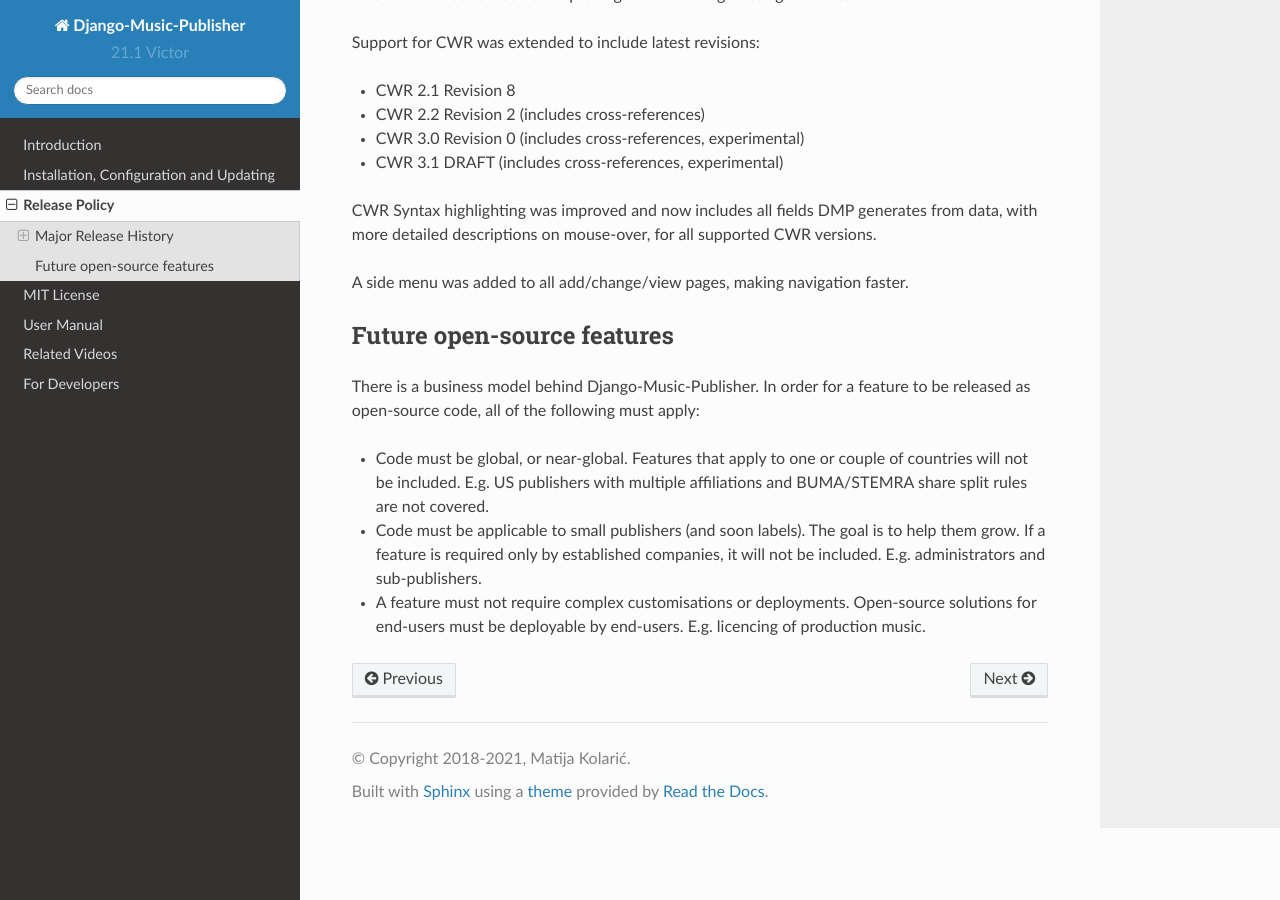
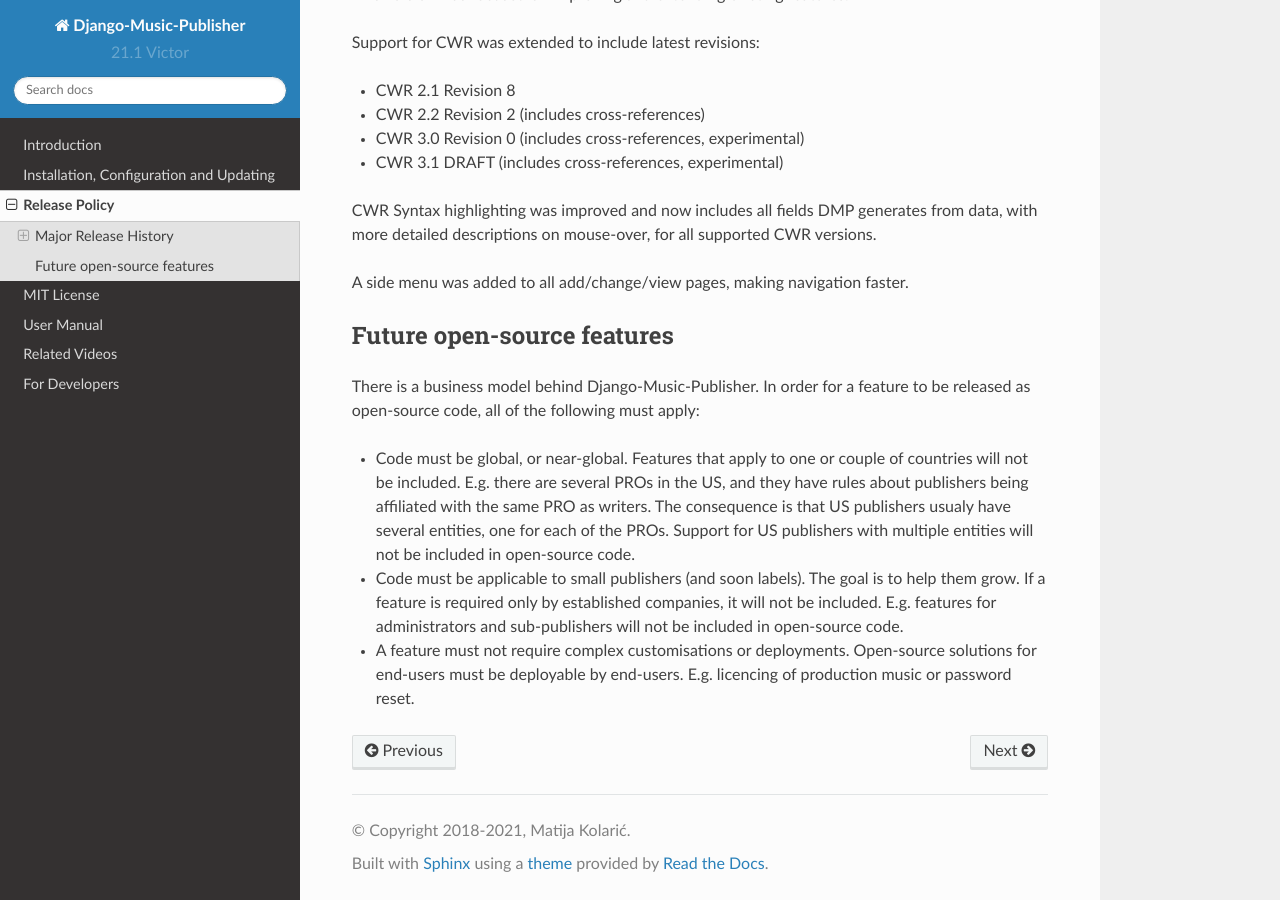
Before and after one commit to matijakolaric-com/django-music-publisher, a Sphinx documentation site: the page built from docs/releases.rst, in a window 1280 px wide and 900 px high, scrolled down 1494 px. Built offline with Sphinx 7.4.7 and the Read the Docs theme 2.0.0, drawn with Linux system fonts in a browser that asks for light colours.

Commit message:
Update releases.rst

```diff
--- a/docs/releases.rst
+++ b/docs/releases.rst
@@ -83,13 +83,15 @@
 
 * Code must be global, or near-global. Features that apply to one or couple of
   countries will not be included.
-  E.g. US publishers with multiple affiliations and BUMA/STEMRA
-  share split rules are not covered.
+  E.g. there are several PROs in the US, and they have rules about publishers being affiliated
+  with the same PRO as writers. The consequence is that US publishers usualy have several
+  entities, one for each of the PROs. Support for US publishers with multiple entities will not
+  be included in open-source code.
 
 * Code must be applicable to small publishers (and soon labels). The goal is to help them
   grow. If a feature is required only by established companies, it will not be included.
-  E.g. administrators and sub-publishers.
+  E.g. features for administrators and sub-publishers will not be included in open-source code.
 
 * A feature must not require complex customisations or deployments.
   Open-source solutions for end-users must be deployable by end-users.
-  E.g. licencing of production music.
+  E.g. licencing of production music or password reset.
```
